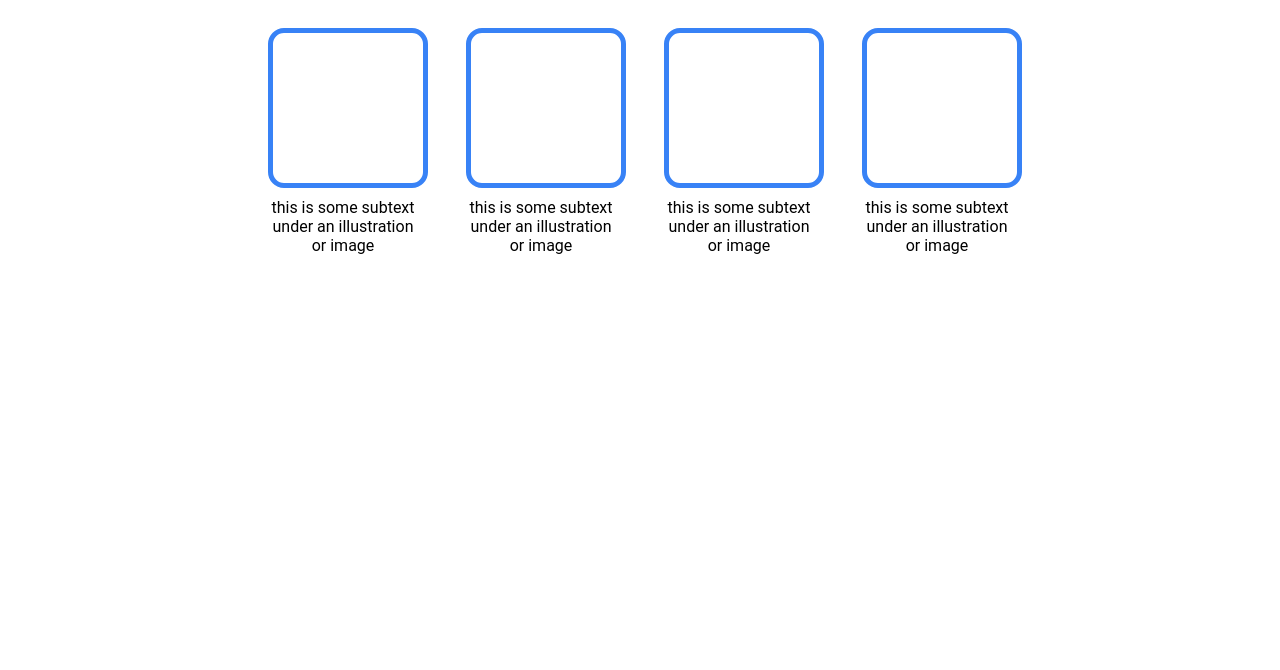
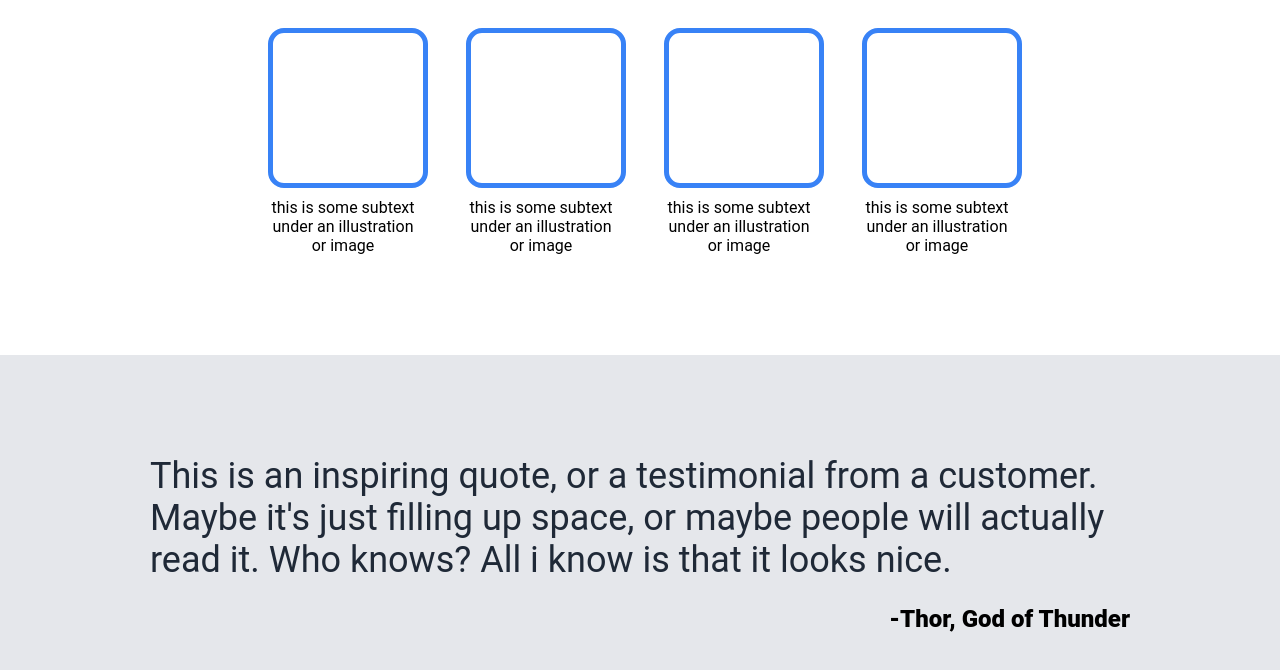
Before and after one commit to christianeriksen1993/Odin-flexbox, a plain HTML site: page index.html in a window 1280 px wide. Shown: the part 510-1180 px from the top of the page. Before the commit the page ends 800 px from the top, so only its background shows below. Drawn offline with Linux system fonts and the light colour scheme.

Commit message:
Add quote section in html and css
Added the quote section of the website.
Styles for this section also added in CSS.

```diff
--- a/index.html
+++ b/index.html
@@ -51,5 +51,15 @@
                 </div>
             </div>
         </div>
+        <div class="quote-section">
+            <div class="quote">
+                This is an inspiring quote, or a testimonial from a customer.
+                Maybe it's just filling up space, or maybe people will actually read it.
+                Who knows? All i know is that it looks nice.
+            </div>
+            <div class="quote-sign">
+                -Thor, God of Thunder
+            </div>
+        </div>
     </body>
 </html>
--- a/styles.css
+++ b/styles.css
@@ -24,6 +24,7 @@ body {
   .header-logo {
     font-size: 24px;
     color: #F9FAF8;
+    font-weight: 800;
   }
 
 a, .hero-secondary {
@@ -53,6 +54,7 @@ a, .hero-secondary {
   min-width: 300px;
 }
 
+
 .hero-image {
   height: auto;
   width: 350px;
@@ -74,6 +76,7 @@ a, .hero-secondary {
   border-radius: 5px;
   padding: 5px;
   font-size: 16px;
+  margin-top: 16px;
 }
 
 .info-header {
@@ -112,4 +115,26 @@ a, .hero-secondary {
 
 .information {
   margin-top: 50px;
+  margin-bottom: 100px;
 }
+
+.quote-section {
+  background-color: #E5E7EB;
+  display: flex;
+  flex-direction: column;
+  padding: 100px 150px;
+  gap: 24px;
+}
+
+.quote {
+  font-size: 36px;
+  font-style: "light italic";
+  color: #1F2937;
+  align-self: center;
+}
+
+.quote-sign {
+  font-size: 24px;
+  font-weight: 800;
+  align-self: flex-end;
+}
```
